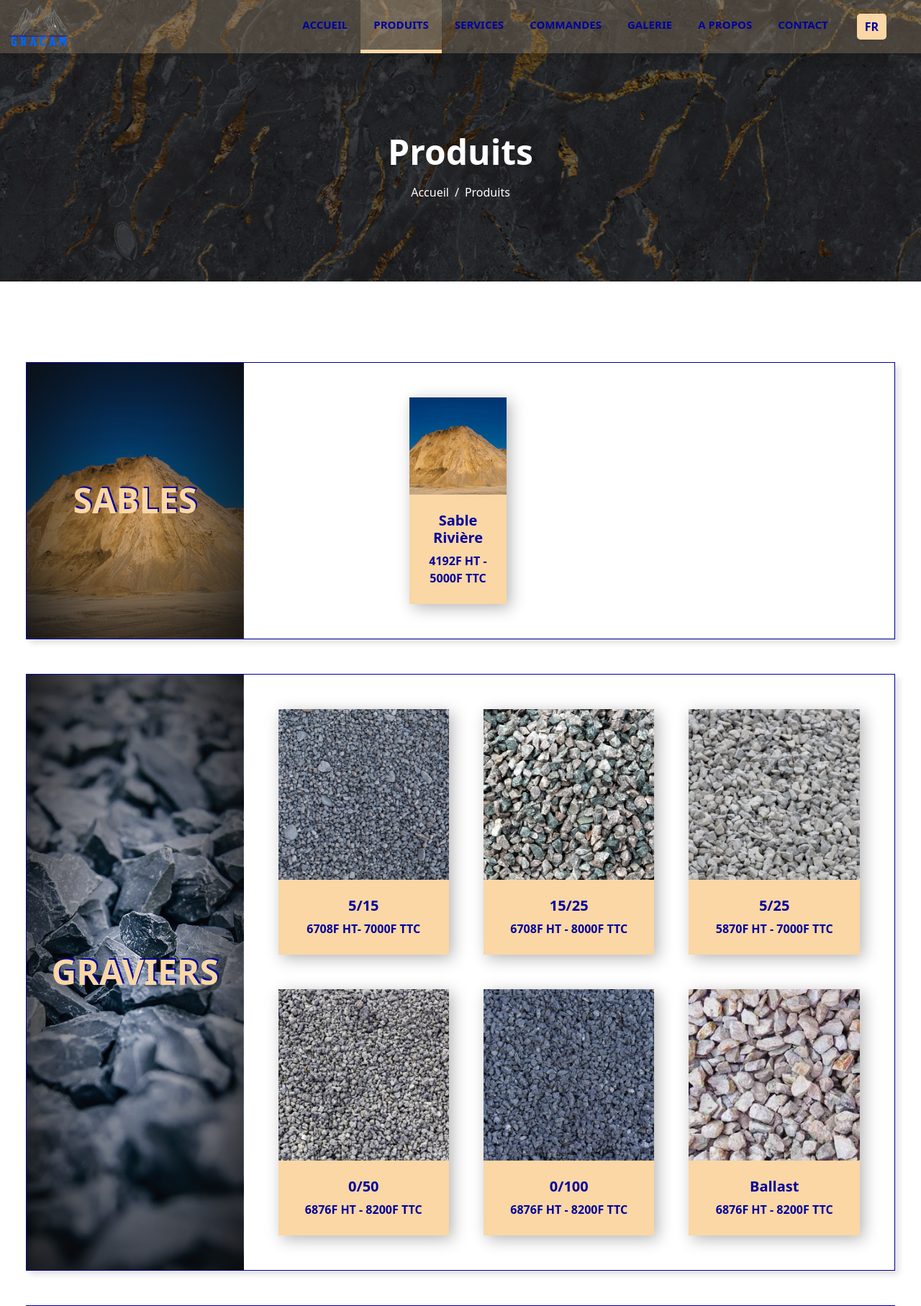
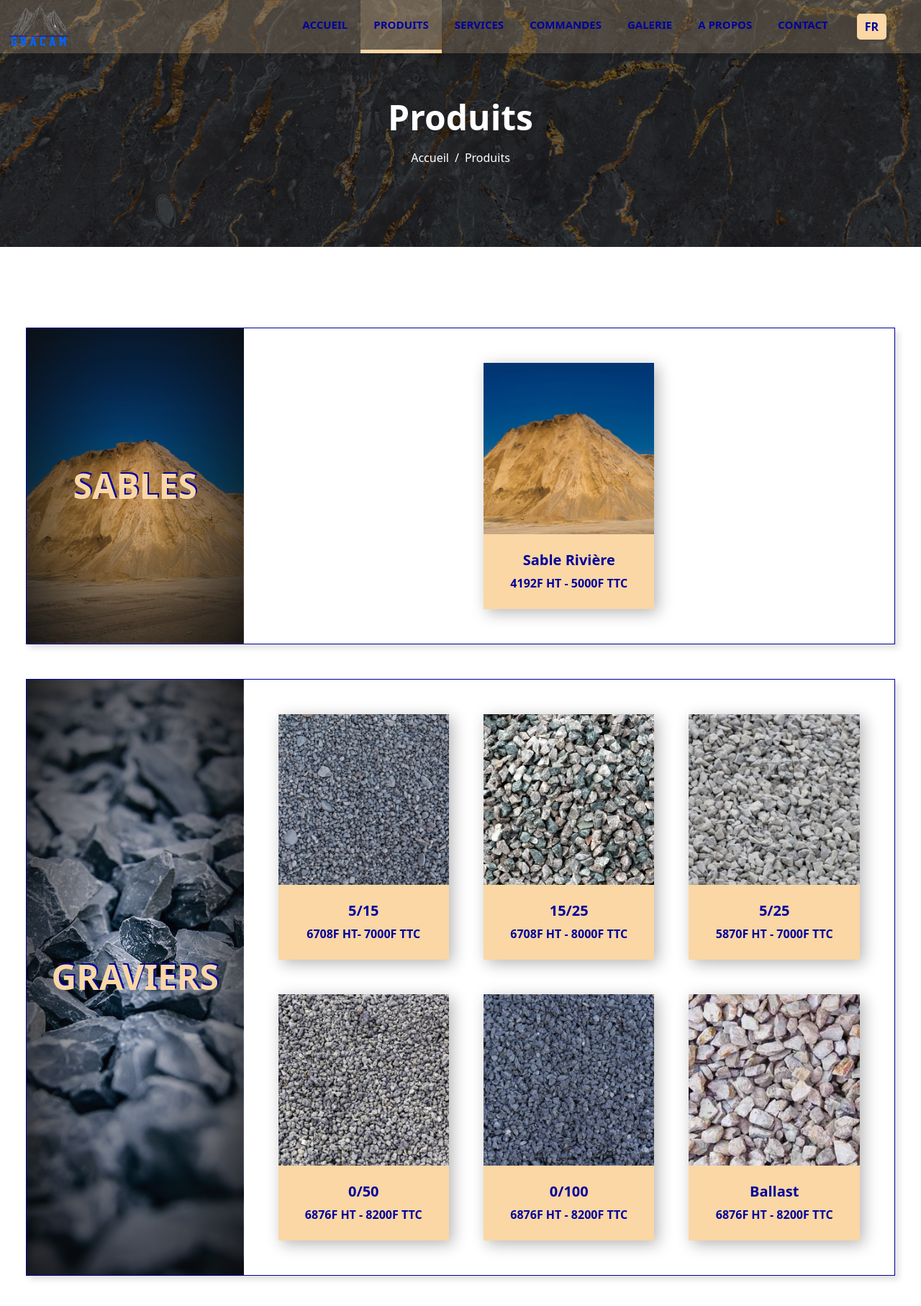
Before and after one commit to euclidessoft/gracamfinal, a Symfony app: template templates/site/produits.html.twig in a window 1280 px wide. Shown: the top 1814 px of the page at 72% size. Run offline with Twig, Linux system fonts and the light colour scheme; the template is opened without the code that fills it, so the values that code supplies are empty; some libraries are stand-ins or nearby versions.

Commit message:
produit images sables

```diff
--- a/templates/site/produits.html.twig
+++ b/templates/site/produits.html.twig
@@ -6,7 +6,7 @@
     <div class="container-fluid py-5 mb-5 page-header-produit">
         <div class="container py-5">
             <div class="row justify-content-center">
-                <div class="col-lg-10 text-center mt-5">
+                <div class="col-lg-10 text-center">
                     <h1 class="display-5 text-white fw-bold mt-5 mb-3 animated fadeIn">
                         {{ "Produits"|trans }}
                     </h1>
@@ -36,7 +36,7 @@
                     SABLES
                 </div>
             </div>
-            <div class="col-lg-9 p-5 d-flex align-items-center">
+            <div class="col-lg-9 p-5 align-items-center">
                 <div class="row g-5 justify-content-center">
                     <div class="col-lg-4">
                         <a href="{{ path('SablesRiviere') }}">
```
